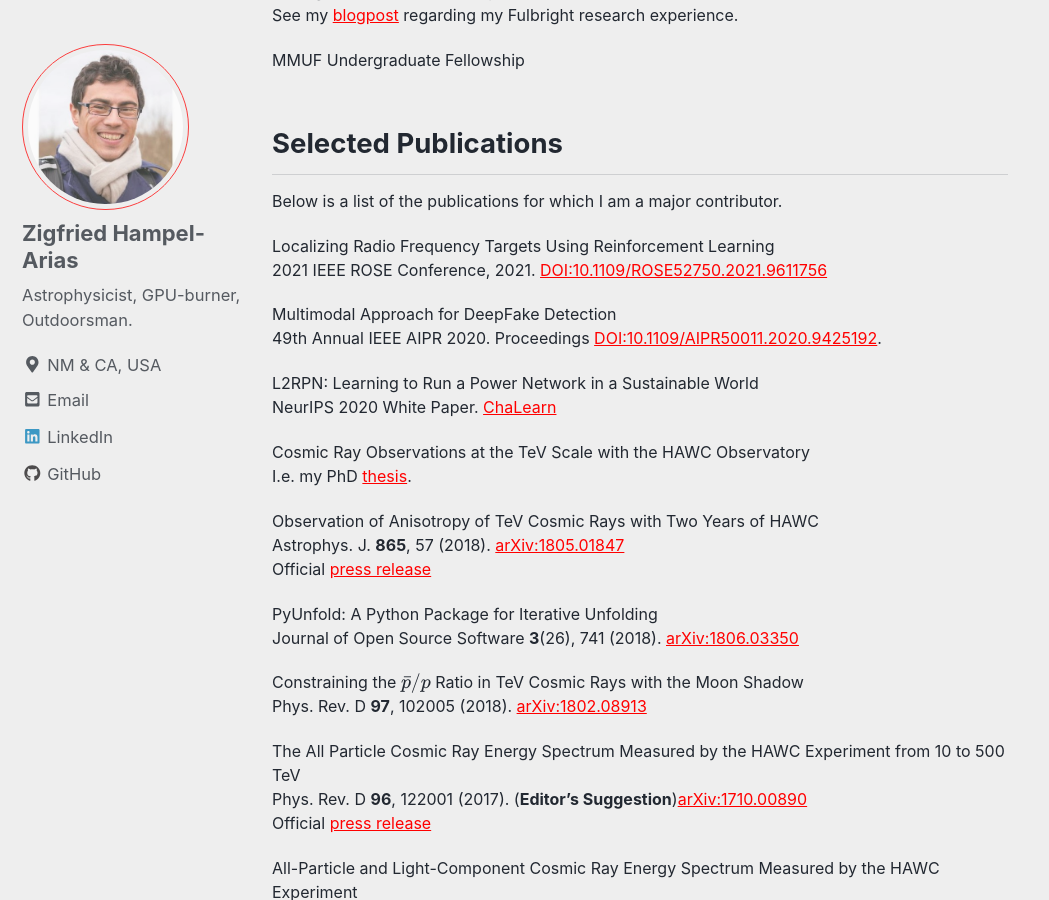
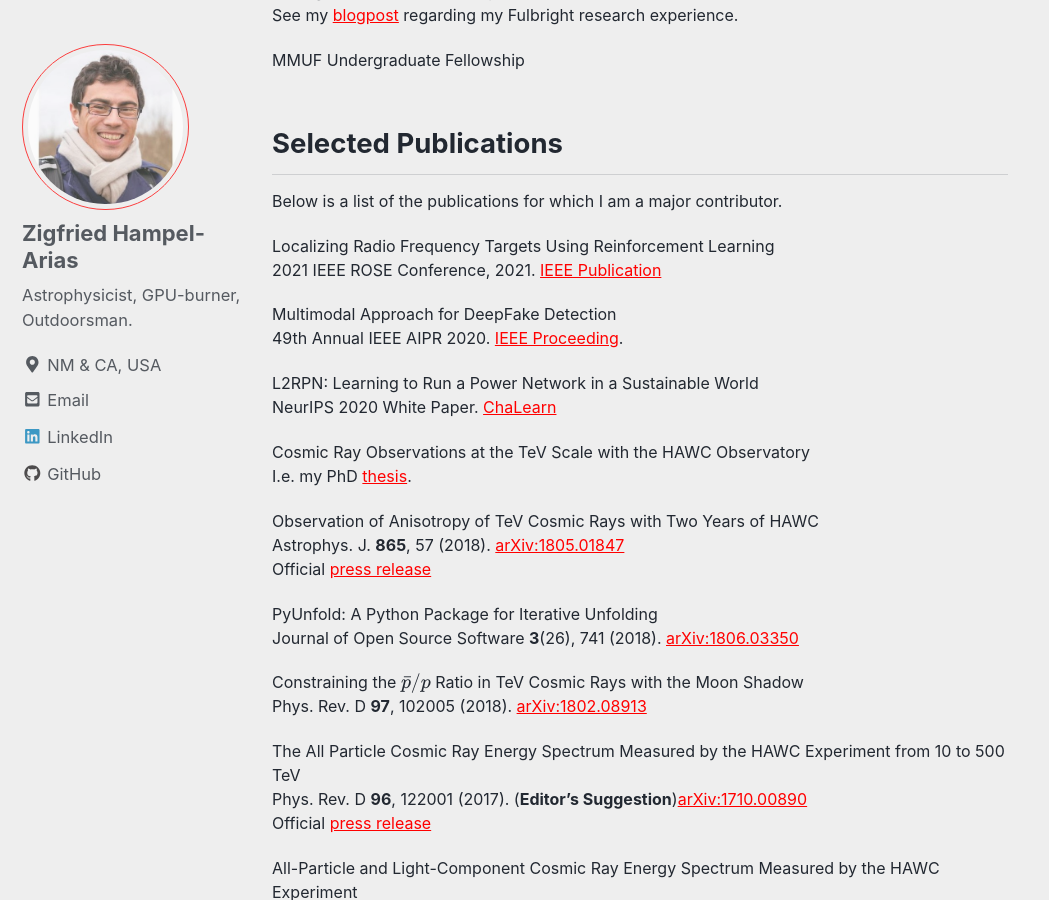
Before and after one commit to zhampel/zhampel.github.io, a Jekyll site: the page built from _pages/cv.md, in a window 1280 px wide and 900 px high, scrolled down 2618 px. Shown: the whole window, without its empty margins (0-1049 px from the left). Built offline with Jekyll 4.4.1, drawn with Linux system fonts in a browser that asks for light colours; nearby versions of some CDN libraries; formulas are drawn with MathJax 3.

Commit message:
Nicer links to papers

```diff
--- a/_pages/cv.md
+++ b/_pages/cv.md
@@ -131,10 +131,10 @@ MMUF Undergraduate Fellowship
 Below is a list of the publications for which I am a major contributor.
 
 Localizing Radio Frequency Targets Using Reinforcement Learning<br>
-2021 IEEE ROSE Conference, 2021. [DOI:10.1109/ROSE52750.2021.9611756](https://ieeexplore.ieee.org/document/9611756)<br>
+2021 IEEE ROSE Conference, 2021. [IEEE Publication](https://ieeexplore.ieee.org/document/9611756)<br>
 
 Multimodal Approach for DeepFake Detection<br>
-49th Annual IEEE AIPR 2020. Proceedings [DOI:10.1109/AIPR50011.2020.9425192](https://ieeexplore.ieee.org/document/9425192).
+49th Annual IEEE AIPR 2020. [IEEE Proceeding](https://ieeexplore.ieee.org/document/9425192).
 
 L2RPN: Learning to Run a Power Network in a Sustainable World<br>
 NeurIPS 2020 White Paper. [ChaLearn](https://drive.google.com/file/d/1--OxWiZzaf2nlHETic2ghmozZVn5TNSM/view)
```
